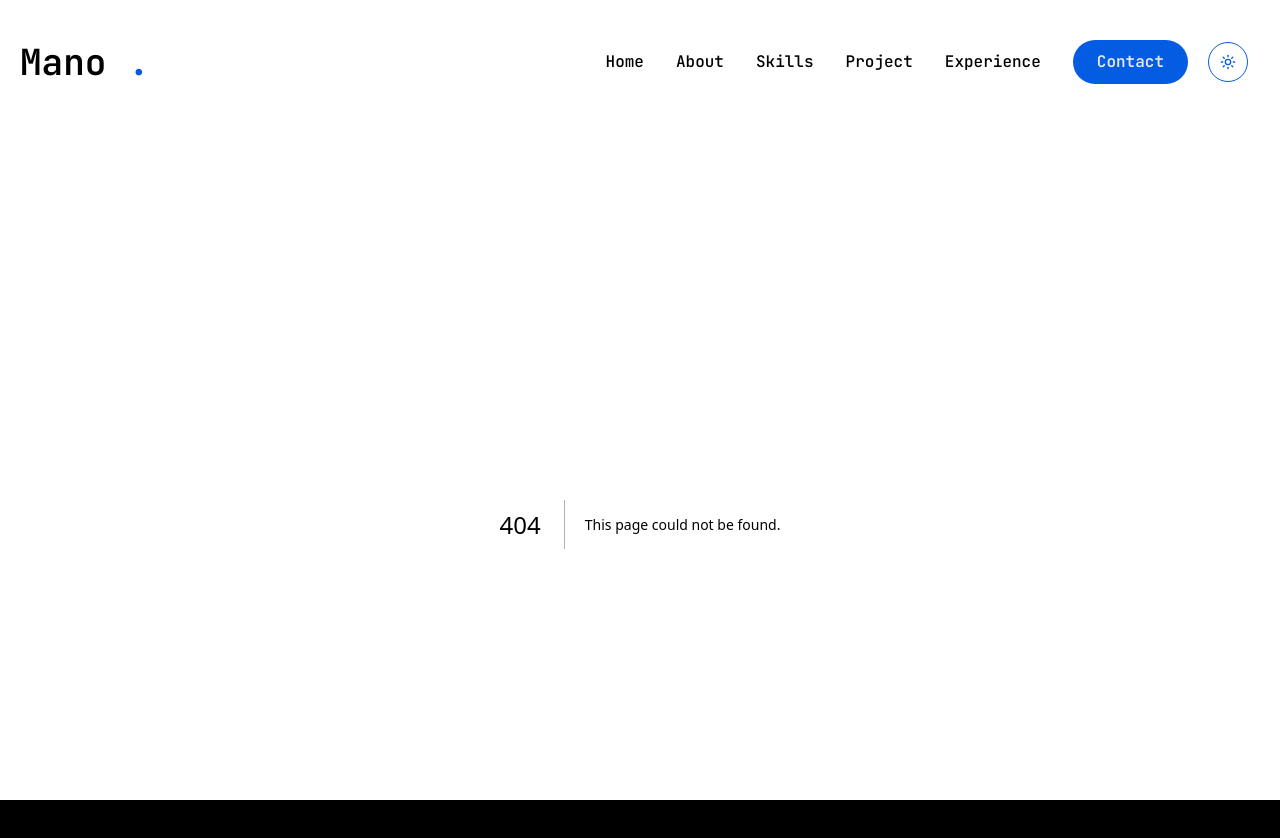
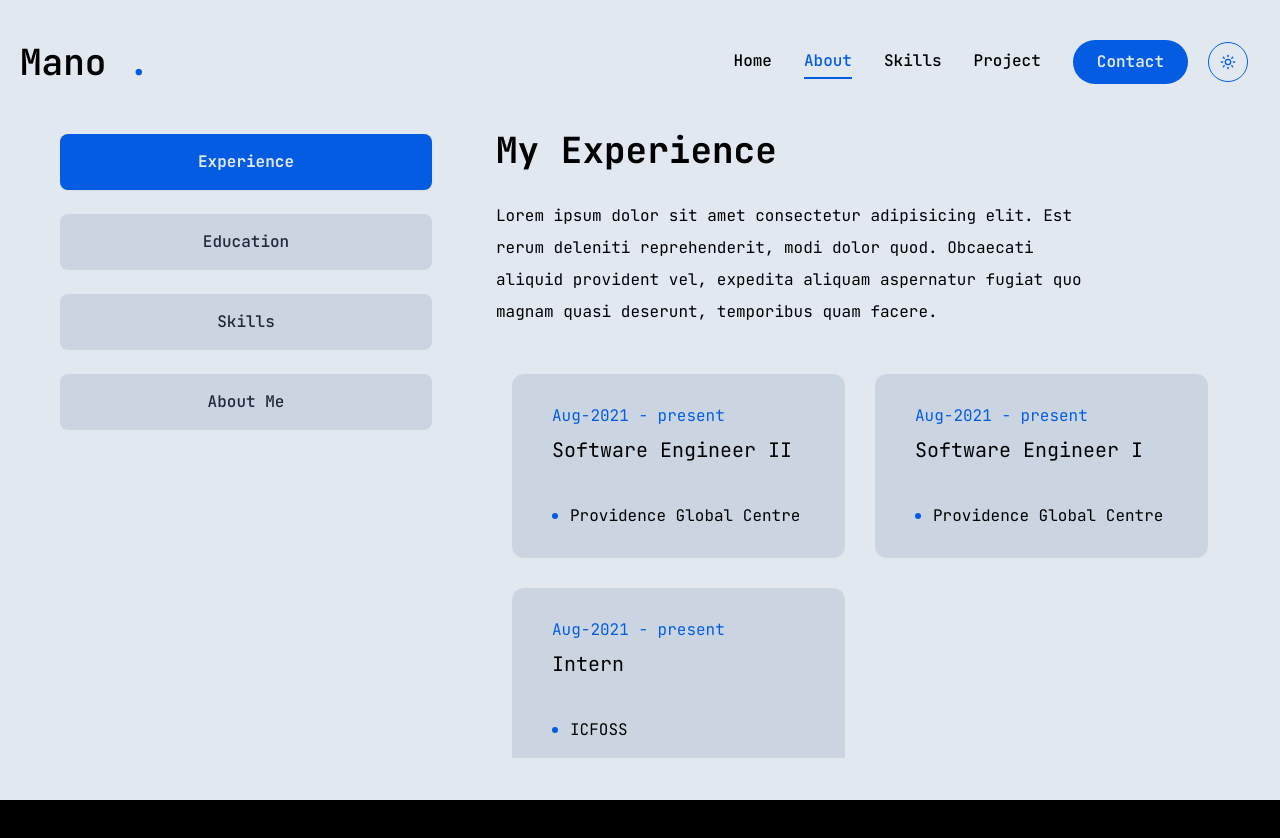
Before and after one commit to abhishekmano/abhishekmano.github.io, a Next.js app: page /resume in a window 1280 px wide. Before the commit this address had no page. Shown: the top 838 px of the page. After the commit the page ends 800 px from the top, so only its background shows below. Built offline with nearby package versions, Linux system fonts and the light colour scheme.

Commit message:
Experience Details added

```diff
--- a/app/experience/page.jsx
+++ /dev/null
@@ -1,7 +0,0 @@
-import React from "react";
-
-const Experience = () => {
-  return <div> experience page</div>;
-};
-
-export default Experience;
--- a/app/globals.css
+++ b/app/globals.css
@@ -5,6 +5,7 @@
 @layer base {
   :root {
     --color-primary: #e2e8f0;
+    --color-primary-hover: #cbd5e1;
     --color-contrast: #1f2937;
     --color-accent-default: #035ce2;
     --color-accent-hover: #0049b7;
@@ -12,6 +13,7 @@
   :root[class~="dark"] {
     /* --color-primary: #1c1c22; */
     --color-primary: #1f2937;
+    --color-primary-hover: #374151;
     --color-contrast: #e2e8f0;
     --color-accent-default: #00ff99;
     --color-accent-hover: #00e187;
--- /dev/null
+++ b/app/resume/page.jsx
@@ -0,0 +1,207 @@
+"use client";
+import {
+  FaReact,
+  FaCss3,
+  FaHtml5,
+  FaJs,
+  FaTs,
+  FaNodeJs,
+  FaGithub,
+  FaPython,
+} from "react-icons/fa";
+import { AiOutlineDotNet } from "react-icons/ai";
+import {
+  SiMicrosoftazure,
+  SiAzuredevops,
+  SiJavascript,
+  SiRedux,
+  SiGithub,
+} from "react-icons/si";
+import { TbBrandCSharp } from "react-icons/tb";
+import { BsArrowDownRight } from "react-icons/bs";
+import { DiMsqlServer } from "react-icons/di";
+const about = {
+  title: "About me",
+  description:
+    "Lorem ipsum dolor sit amet consectetur adipisicing elit. Dignissimos ipsum soluta quaerat, consequatur nostrum, minima commodi impedit repellat recusandae reprehenderit et dolorem veritatis earum, odit rerum id praesentium! Nam, et.",
+  info: [
+    {
+      fieldName: "Name",
+      fieldValue: "value",
+    },
+    {
+      fieldName: "Name",
+      fieldValue: "value",
+    },
+    {
+      fieldName: "Name",
+      fieldValue: "value",
+    },
+    {
+      fieldName: "Name",
+      fieldValue: "value",
+    },
+    {
+      fieldName: "Name",
+      fieldValue: "value",
+    },
+  ],
+};
+
+const experience = {
+  icon: "add later",
+  title: "My Experience",
+  description:
+    "Lorem ipsum dolor sit amet consectetur adipisicing elit. Est rerum deleniti reprehenderit, modi dolor quod. Obcaecati aliquid provident vel, expedita aliquam aspernatur fugiat quo magnam quasi deserunt, temporibus quam facere.",
+  info: [
+    {
+      company: "Providence Global Centre",
+      position: "Software Engineer II",
+      duration: "Aug-2021 - present",
+      description: "fjsafu df dsf dslfsl",
+    },
+    {
+      company: "Providence Global Centre",
+      position: "Software Engineer I",
+      duration: "Aug-2021 - present",
+      description: "fjsafu df dsf dslfsl",
+    },
+    {
+      company: "ICFOSS",
+      position: "Intern",
+      duration: "Aug-2021 - present",
+      description: "fjsafu df dsf dslfsl",
+    },
+  ],
+};
+//Education
+const education = {
+  icon: "add later",
+  title: "Academics",
+  description:
+    "Lorem ipsum dolor sit amet consectetur adipisicing elit. Est rerum deleniti reprehenderit, modi dolor quod. Obcaecati aliquid provident vel, expedita aliquam aspernatur fugiat quo magnam quasi deserunt, temporibus quam facere.",
+  info: [
+    {
+      school: "College Of Engineering Trivandrum",
+      course: "Compute Science and Engineering (Honours)",
+      duration: "July-2017 - July-2021",
+      gpa: "9.98",
+      description: "",
+    },
+    {
+      school: "Govt Mopla Higher Secondary School",
+      course: "Biology Science",
+      duration: "June/2015 - June/2017",
+      gpa: "100% - 1200/1200",
+      description: "fjsafu df dsf dslfsl",
+    },
+  ],
+};
+//skills
+const skills = {
+  title: "My Skills",
+  description: "fsad fsdf sdgfsd g",
+  info: [
+    {
+      icon: <FaCss3 />,
+      name: "CSS",
+    },
+    {
+      icon: <FaCss3 />,
+      name: "CSS",
+    },
+    {
+      icon: <FaCss3 />,
+      name: "CSS",
+    },
+    {
+      icon: <FaCss3 />,
+      name: "CSS",
+    },
+    {
+      icon: <FaCss3 />,
+      name: "CSS",
+    },
+  ],
+};
+import { Tabs, TabsContent, TabsList, TabsTrigger } from "@/components/ui/tabs";
+import {
+  Tooltip,
+  TooltipContent,
+  TooltipProvider,
+  TooltipTrigger,
+} from "@/components/ui/tooltip";
+import { ScrollArea } from "@/components/ui/scroll-area";
+import { motion } from "framer-motion";
+const Resume = () => {
+  return (
+    <motion.div
+      initial={{ opacity: 0 }}
+      animate={{
+        opacity: 1,
+        transition: { delay: 1, duration: 0.4, ease: "easeIn" },
+      }}
+      className="min-h-[80vh] flex items-center justify-center py:12 xl:py-0"
+    >
+      <div className="container mx-auto">
+        <Tabs
+          defaultValue="experience"
+          className="flex flex-col xl:flex-row gap-[60px]"
+        >
+          <TabsList className="flex flex-col w-full max-w-[380px] mx-auto xl:mx-0 gap-6">
+            <TabsTrigger value="experience">Experience</TabsTrigger>
+            <TabsTrigger value="education">Education</TabsTrigger>
+            <TabsTrigger value="skills">Skills</TabsTrigger>
+            <TabsTrigger value="about">About Me</TabsTrigger>
+          </TabsList>
+          {/* Content of Tabs */}
+          <div className="min-h-[70vh] w-full">
+            <TabsContent value="experience" className="w-full">
+              <div className="flex flex-col gap-[30px] text-center xl:text-left">
+                <h3 className="text-4xl font-bold">{experience.title}</h3>
+                <p className="max-w-[600px] text-contrast/60 mx-auto xl:mx-0">
+                  {experience.description}
+                </p>
+                <ScrollArea className="h-[400px]">
+                  <ul className="grid grid-cols-1 lg:grid-cols-2 gap-[30px] p-2 m-2">
+                    {experience.info.map((info, idx) => {
+                      return (
+                        <li
+                          key={idx}
+                          className="bg-primary-hover h-[184px] py-6 px-10 rounded-xl flex flex-col justify-center items-center lg:items-start gap-1"
+                        >
+                          <span className="text-accent">{info.duration}</span>
+                          <h3 className="text-xl max-w-[260px] min-h-[60px] text-center lg:text-left ">
+                            {info.position}
+                          </h3>
+                          <div className="flex items-center gap-3">
+                            <span className="w-[6px] h-[6px] rounded-full bg-accent"></span>
+                            <p className="text-contrast/60">{info.company}</p>
+                          </div>{" "}
+                        </li>
+                      );
+                    })}
+                  </ul>
+                </ScrollArea>
+              </div>
+            </TabsContent>
+            <TabsContent value="education" className="w-full">
+              {" "}
+              education
+            </TabsContent>
+            <TabsContent value="skills" className="w-full">
+              {" "}
+              skills
+            </TabsContent>
+            <TabsContent value="about" className="w-full">
+              {" "}
+              about
+            </TabsContent>
+          </div>
+        </Tabs>
+      </div>
+    </motion.div>
+  );
+};
+
+export default Resume;
--- a/components/layout/Nav.jsx
+++ b/components/layout/Nav.jsx
@@ -8,7 +8,7 @@ export const paths = [
   },
   {
     name: "about",
-    path: "/about",
+    path: "/resume",
   },
   {
     name: "skills",
@@ -18,10 +18,10 @@ export const paths = [
     name: "project",
     path: "/projects",
   },
-  {
-    name: "experience",
-    path: "/experience",
-  },
+  // {
+  //   name: "resume",
+  //   path: "/resume",
+  // },
 ];
 const Nav = () => {
   const pathname = usePathname();
--- a/components/ui/scroll-area.jsx
+++ b/components/ui/scroll-area.jsx
@@ -1,25 +1,29 @@
-"use client"
+"use client";
 
-import * as React from "react"
-import * as ScrollAreaPrimitive from "@radix-ui/react-scroll-area"
+import * as React from "react";
+import * as ScrollAreaPrimitive from "@radix-ui/react-scroll-area";
 
-import { cn } from "@/lib/utils"
+import { cn } from "@/lib/utils";
 
-const ScrollArea = React.forwardRef(({ className, children, ...props }, ref) => (
+const ScrollArea = React.forwardRef(
+  ({ className, children, ...props }, ref) => (
     <ScrollAreaPrimitive.Root
       ref={ref}
       className={cn("relative overflow-hidden", className)}
-    {...props}>
+      {...props}
+    >
       <ScrollAreaPrimitive.Viewport className="h-full w-full rounded-[inherit]">
         {children}
       </ScrollAreaPrimitive.Viewport>
       <ScrollBar />
       <ScrollAreaPrimitive.Corner />
     </ScrollAreaPrimitive.Root>
-))
-ScrollArea.displayName = ScrollAreaPrimitive.Root.displayName
+  )
+);
+ScrollArea.displayName = ScrollAreaPrimitive.Root.displayName;
 
-const ScrollBar = React.forwardRef(({ className, orientation = "vertical", ...props }, ref) => (
+const ScrollBar = React.forwardRef(
+  ({ className, orientation = "vertical", ...props }, ref) => (
     <ScrollAreaPrimitive.ScrollAreaScrollbar
       ref={ref}
       orientation={orientation}
@@ -31,10 +35,12 @@ const ScrollBar = React.forwardRef(({ className, orientation = "vertical", ...pr
           "h-2.5 flex-col border-t border-t-transparent p-[1px]",
         className
       )}
-    {...props}>
-    <ScrollAreaPrimitive.ScrollAreaThumb className="relative flex-1 rounded-full bg-slate-200 dark:bg-slate-800" />
+      {...props}
+    >
+      <ScrollAreaPrimitive.ScrollAreaThumb className="relative flex-1 rounded-full bg-accent" />
     </ScrollAreaPrimitive.ScrollAreaScrollbar>
-))
-ScrollBar.displayName = ScrollAreaPrimitive.ScrollAreaScrollbar.displayName
+  )
+);
+ScrollBar.displayName = ScrollAreaPrimitive.ScrollAreaScrollbar.displayName;
 
-export { ScrollArea, ScrollBar }
+export { ScrollArea, ScrollBar };
--- a/components/ui/sheet.jsx
+++ b/components/ui/sheet.jsx
@@ -90,7 +90,10 @@ SheetFooter.displayName = "SheetFooter";
 const SheetTitle = React.forwardRef(({ className, ...props }, ref) => (
   <SheetPrimitive.Title
     ref={ref}
-    className={cn("text-lg font-semibold text-slate-950 dark:text-slate-50")}
+    className={cn(
+      "text-lg font-semibold text-slate-950 dark:text-slate-50",
+      className
+    )}
     {...props}
   />
 ));
--- /dev/null
+++ b/components/ui/tabs.jsx
@@ -0,0 +1,43 @@
+"use client";
+
+import * as React from "react";
+import * as TabsPrimitive from "@radix-ui/react-tabs";
+
+import { cn } from "@/lib/utils";
+
+const Tabs = TabsPrimitive.Root;
+
+const TabsList = React.forwardRef(({ className, ...props }, ref) => (
+  <TabsPrimitive.List
+    ref={ref}
+    className={cn("inline-flex h-auto rounded-md p-1 text-primary ", className)}
+    {...props}
+  />
+));
+TabsList.displayName = TabsPrimitive.List.displayName;
+
+const TabsTrigger = React.forwardRef(({ className, ...props }, ref) => (
+  <TabsPrimitive.Trigger
+    ref={ref}
+    className={cn(
+      "inline-flex items-center w-full bg-primary-hover justify-center whitespace-nowrap text-contrast rounded-lg p-3 text-balance font-medium ring-offset-contrast transition-all disabled:pointer-events-none disabled:opacity-50 data-[state=active]:bg-accent data-[state=active]:text-primary data-[state=active]:font-bold data-[state=active]:shadow-sm",
+      className
+    )}
+    {...props}
+  />
+));
+TabsTrigger.displayName = TabsPrimitive.Trigger.displayName;
+
+const TabsContent = React.forwardRef(({ className, ...props }, ref) => (
+  <TabsPrimitive.Content
+    ref={ref}
+    className={cn(
+      "min-h-[480px] ring-offset-white focus-visible:outline-none focus-visible:ring-2 focus-visible:ring-slate-950 focus-visible:ring-offset-2 dark:ring-offset-slate-950 dark:focus-visible:ring-slate-300",
+      className
+    )}
+    {...props}
+  />
+));
+TabsContent.displayName = TabsPrimitive.Content.displayName;
+
+export { Tabs, TabsList, TabsTrigger, TabsContent };
--- a/package.json
+++ b/package.json
@@ -12,6 +12,7 @@
     "@radix-ui/react-dialog": "^1.1.1",
     "@radix-ui/react-scroll-area": "^1.1.0",
     "@radix-ui/react-slot": "^1.1.0",
+    "@radix-ui/react-tabs": "^1.1.0",
     "@radix-ui/react-tooltip": "^1.1.2",
     "class-variance-authority": "^0.7.0",
     "clsx": "^2.1.1",
--- a/tailwind.config.js
+++ b/tailwind.config.js
@@ -24,7 +24,11 @@ module.exports = {
     },
     extend: {
       colors: {
-        primary: "var(--color-primary)",
+        primary: {
+          DEFAULT: "var(--color-primary)",
+          hover: "var(--color-primary-hover)",
+        },
+
         contrast: "var(--color-contrast)",
         accent: {
           DEFAULT: "var(--color-accent-default)",
```
Also changed, not shown: 1 other file (tests, documents, lock files or other folders). Lines whose indentation alone changed are shown as unchanged.
